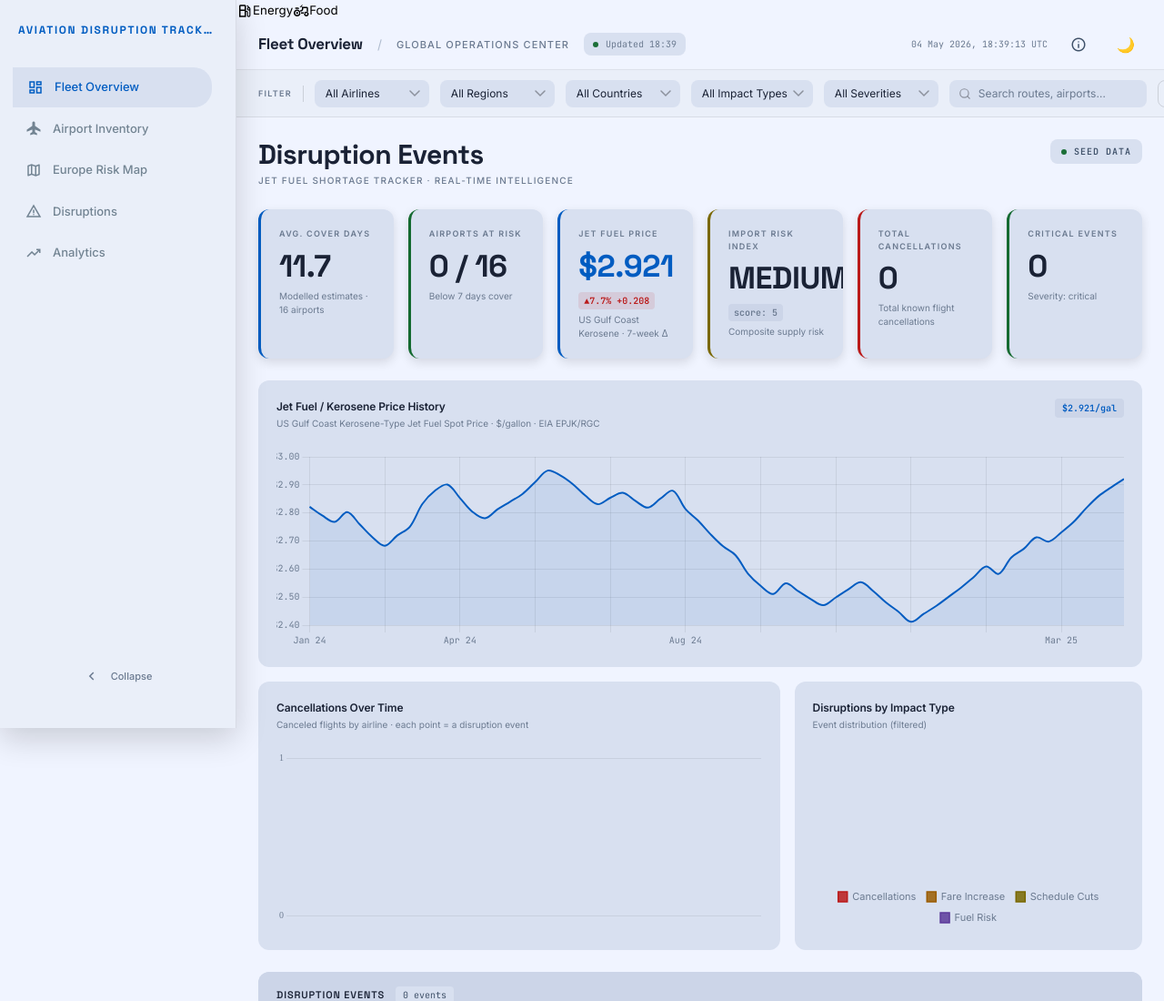
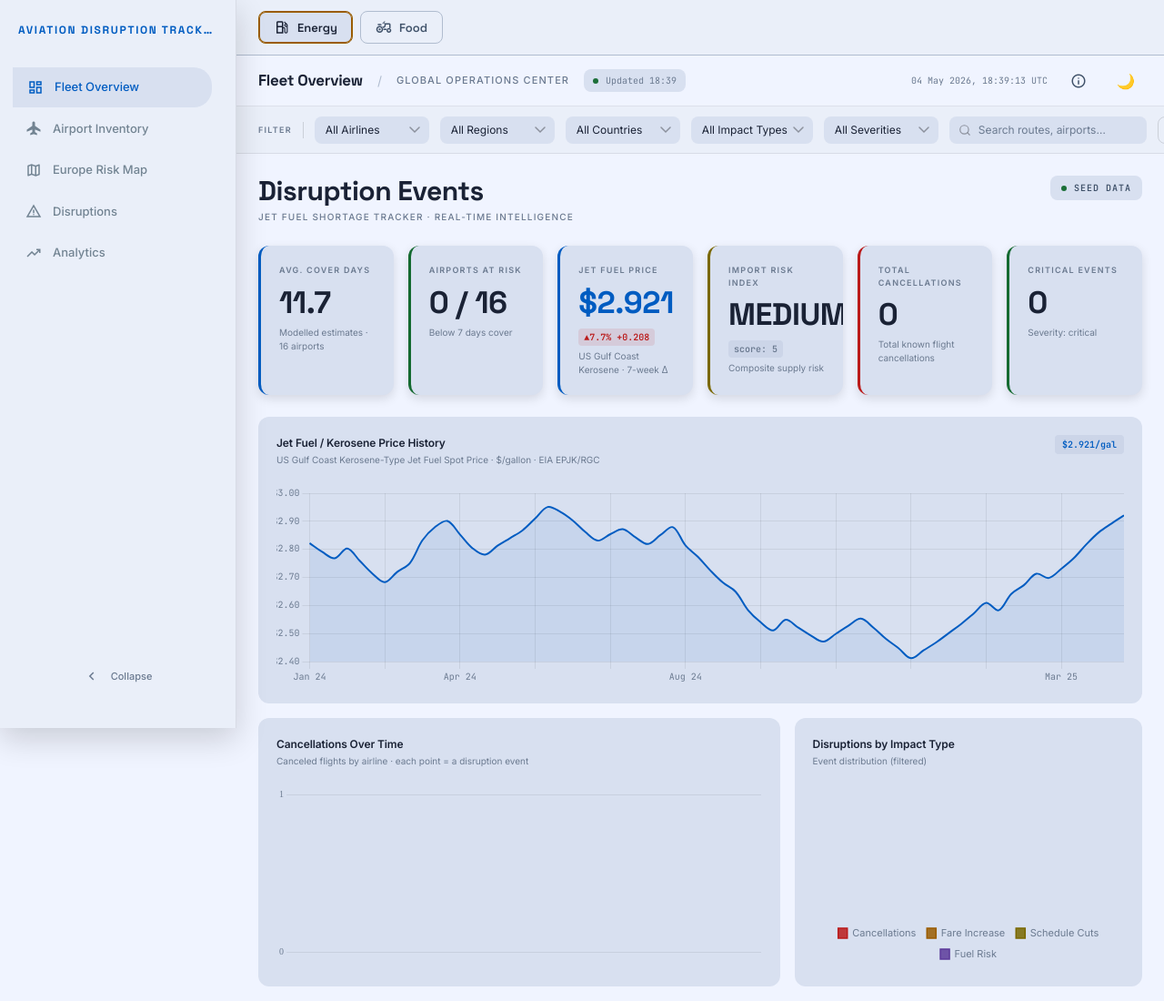
Before and after one commit to manuel-palacio/jet-fuel-shortage-traker, a website: page public/index.html in a window 1280 px wide. Shown: the top 1100 px of the page at 91% size. Drawn offline with nearby package versions, Linux system fonts and the light colour scheme.

Commit message:
style: mode-tabs row above the site header (amber Energy, green Food)

```diff
--- a/public/styles.css
+++ b/public/styles.css
@@ -903,3 +903,48 @@
     }
     .data-source-badge.live{background:var(--c-low-dim);color:var(--c-low);}
     .data-source-badge.seed{background:var(--c-high-dim);color:var(--c-high);}
+
+    /* ======================================================
+       MODE TABS — top-level Energy / Food selector
+       ====================================================== */
+    .mode-tabs {
+      display:flex;
+      gap:var(--space-2);
+      padding:var(--space-3) var(--space-6);
+      background:var(--surface-container-low);
+      border-bottom:1px solid var(--outline-variant);
+    }
+    .mode-tab {
+      display:inline-flex;align-items:center;gap:var(--space-2);
+      padding:var(--space-2) var(--space-4);
+      font-family:var(--font-display);font-weight:600;font-size:13px;
+      color:var(--text-secondary);
+      background:transparent;
+      border:1px solid var(--outline-variant);
+      border-radius:var(--radius);
+      cursor:pointer;
+      transition:background var(--transition),color var(--transition),border-color var(--transition);
+    }
+    .mode-tab:hover {
+      color:var(--text-primary);
+      border-color:var(--tertiary);
+      background:var(--surface-container);
+    }
+    .mode-tab.active {
+      color:var(--text-primary);
+      background:var(--surface-container-high);
+      border-color:var(--tertiary);
+      box-shadow:0 0 0 1px var(--tertiary) inset;
+    }
+    .mode-tab[data-mode="food"]:hover {
+      border-color:var(--c-low);
+    }
+    .mode-tab[data-mode="food"].active {
+      border-color:var(--c-low);
+      box-shadow:0 0 0 1px var(--c-low) inset;
+    }
+    .mode-tab .material-symbols-outlined { font-size:18px; }
+    @media (max-width:720px) {
+      .mode-tabs { padding:var(--space-2) var(--space-4); }
+      .mode-tab { padding:var(--space-2) var(--space-3); font-size:12px; }
+    }
```
